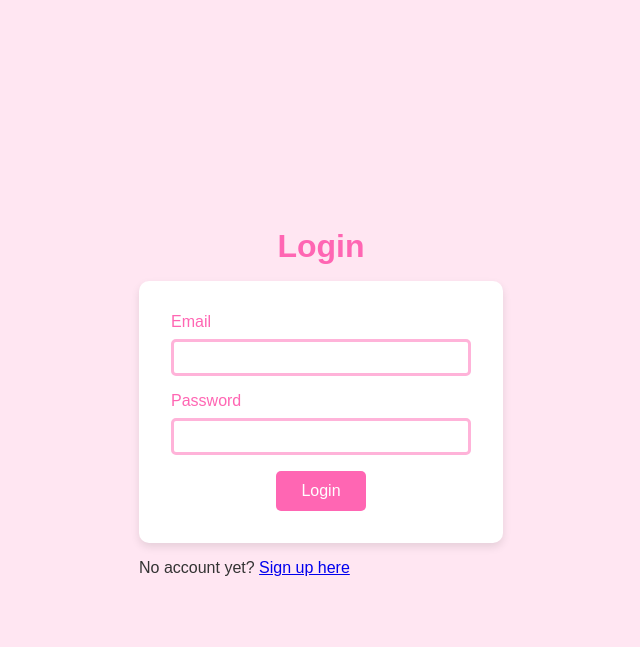
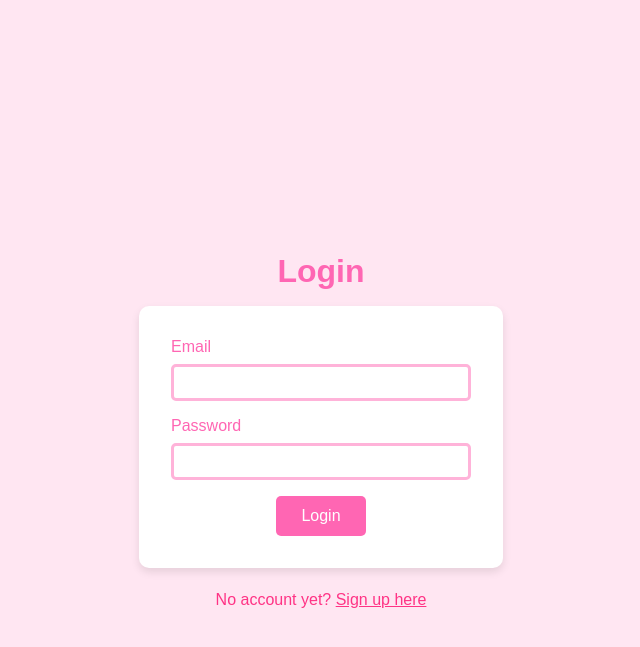
Before and after one commit to AlithaPwls/nailshop, a PHP site: page /login.php in a window 1280 px wide. Shown: the top 647 px of the page, without its empty margins (319-959 px from the left). Run offline with PHP 8.4, Linux system fonts and the light colour scheme.

Commit message:
localhost naar online

```diff
--- a/classes/Db.php
+++ b/classes/Db.php
@@ -8,7 +8,7 @@ class Db {
             try {
                 // Verbind met de database
                 self::$conn = new PDO(
-                   /* "mysql:host=localhost;dbname=shop", "root", "",
+                 /*  "mysql:host=localhost;dbname=shop", "root", "",
                     [
                         PDO::ATTR_ERRMODE => PDO::ERRMODE_EXCEPTION, // Fouten goed weergeven
                         PDO::ATTR_DEFAULT_FETCH_MODE => PDO::FETCH_ASSOC // Resultaat als associatieve array
--- a/css/login.css
+++ b/css/login.css
@@ -21,6 +21,16 @@ h2 {
     text-align: center;
     color: #ff66b3;
     margin-bottom: 2rem;  /* Ruimte tussen de titel en het formulier */
+}
+
+.error {
+    background-color: #ffe6e6;
+    color: #ff3333;
+    border: 1px solid #ff9999;
+    padding: 0.5rem;
+    margin-bottom: 1rem;
+    text-align: center;
+    border-radius: 5px;
 }
 
 form {
@@ -86,6 +96,10 @@ input[type="submit"]:hover {
 
 .done {
     color: #ff3385;
+    position: fixed;
+    top: 73%;
+    left: 50%;
+    transform: translate(-50%, -50%);
 }
 
 .done a {
--- a/login.php
+++ b/login.php
@@ -49,7 +49,7 @@ if ($_SERVER['REQUEST_METHOD'] === 'POST') {
             <input type="password" id="password" name="password" required>
             <button type="submit">Login</button>
         </form>
-        <p>No account yet? <a href="signup.php">Sign up here</a></p>
+        <p class="done">No account yet? <a href="signup.php">Sign up here</a></p>
     </div>
 </body>
 </html>
```
